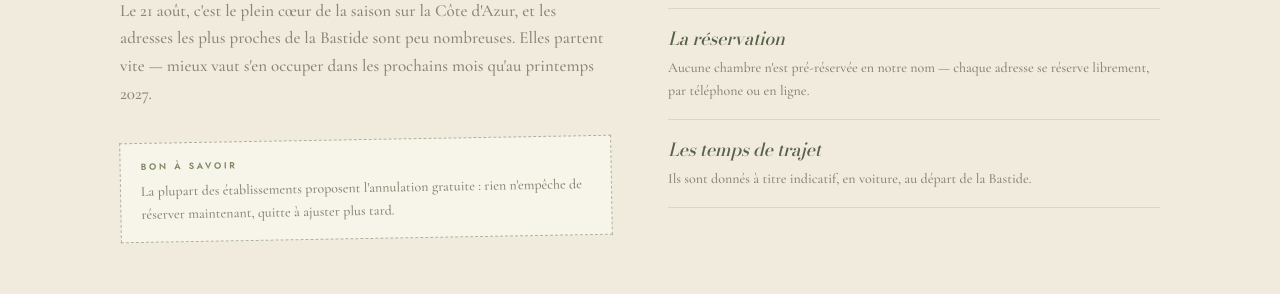
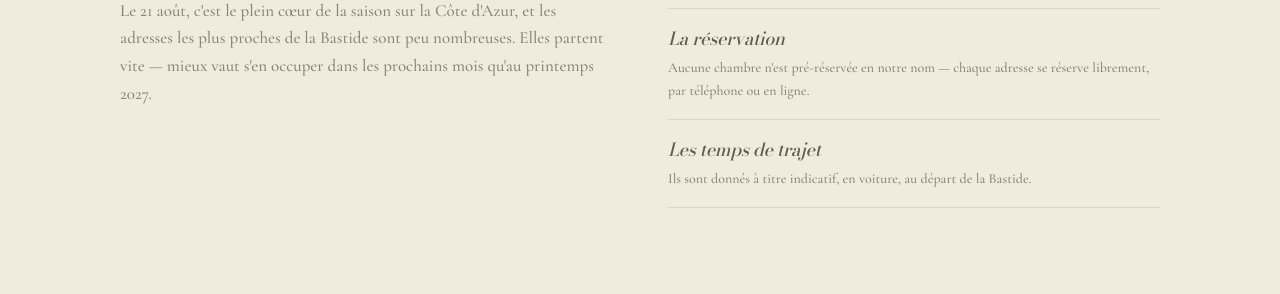
Before and after one commit to Unshaft/sejour-esterel, a Next.js app: page / in a window 1280 px wide. Shown: the part 1680-1974 px from the top of the page. Built offline with nearby package versions, Linux system fonts and the light colour scheme; no server answers; a web font is replaced by a local one.

Commit message:
Retrait du cachet sur l'annulation gratuite
Co-Authored-By: Claude Opus 5 (1M context) <noreply@anthropic.com>

```diff
--- a/src/app/page.tsx
+++ b/src/app/page.tsx
@@ -182,11 +182,6 @@ export default function Page() {
                   adresses les plus proches de la Bastide sont peu nombreuses. Elles partent vite —
                   mieux vaut s&apos;en occuper dans les prochains mois qu&apos;au printemps 2027.
                 </p>
-
-                <Cachet className="mt-8 -rotate-1">
-                  La plupart des établissements proposent l&apos;annulation gratuite : rien
-                  n&apos;empêche de réserver maintenant, quitte à ajuster plus tard.
-                </Cachet>
               </div>
 
               {/* Les trois notes factuelles, en marge — un feuillet, pas trois
@@ -348,18 +343,6 @@ function Note({ terme, children }: { terme: string; children: ReactNode }) {
   )
 }
 
-/** Cachet « bon à savoir » — une étiquette tamponnée, légèrement de travers. */
-function Cachet({ children, className = '' }: { children: ReactNode; className?: string }) {
-  return (
-    <div className={`cachet ${className}`}>
-      <p className="font-label text-[9px] font-semibold uppercase tracking-[0.3em] text-wedding-vert mb-1.5">
-        Bon à savoir
-      </p>
-      <p className="text-sm text-wedding-text-light leading-relaxed">{children}</p>
-    </div>
-  )
-}
-
 function Trajet({ depuis, duree }: { depuis: string; duree: string }) {
   return (
     <div className="grid grid-cols-[auto_1fr] gap-4 items-baseline text-sm border-b border-wedding-vert-dark/10 pb-3">
```
